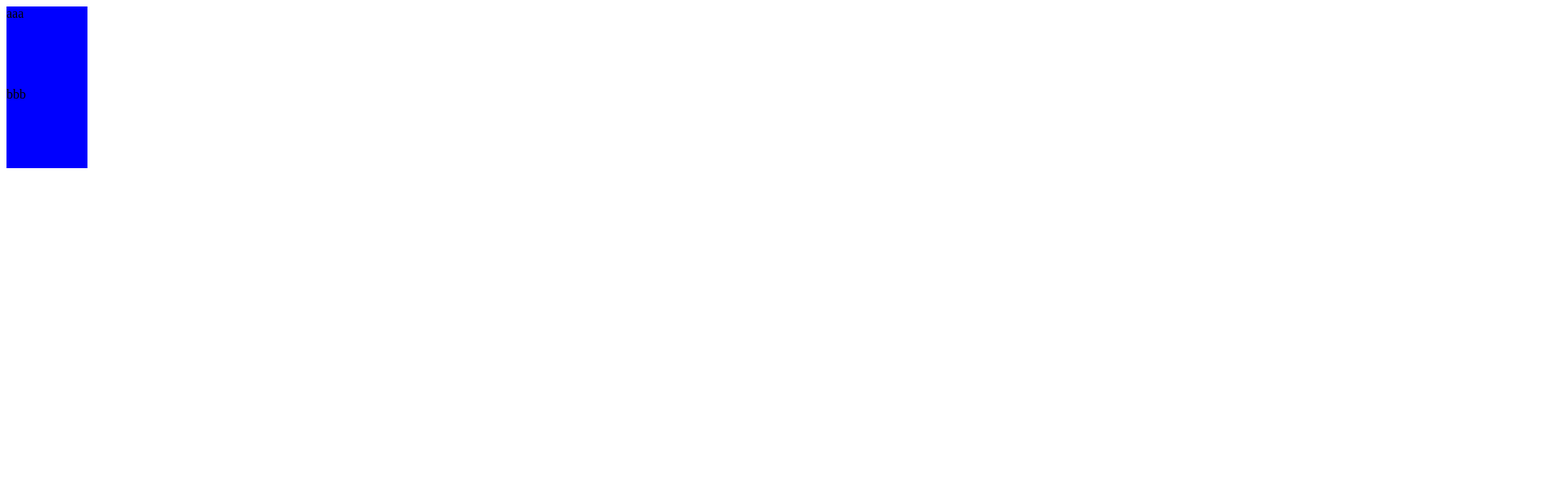
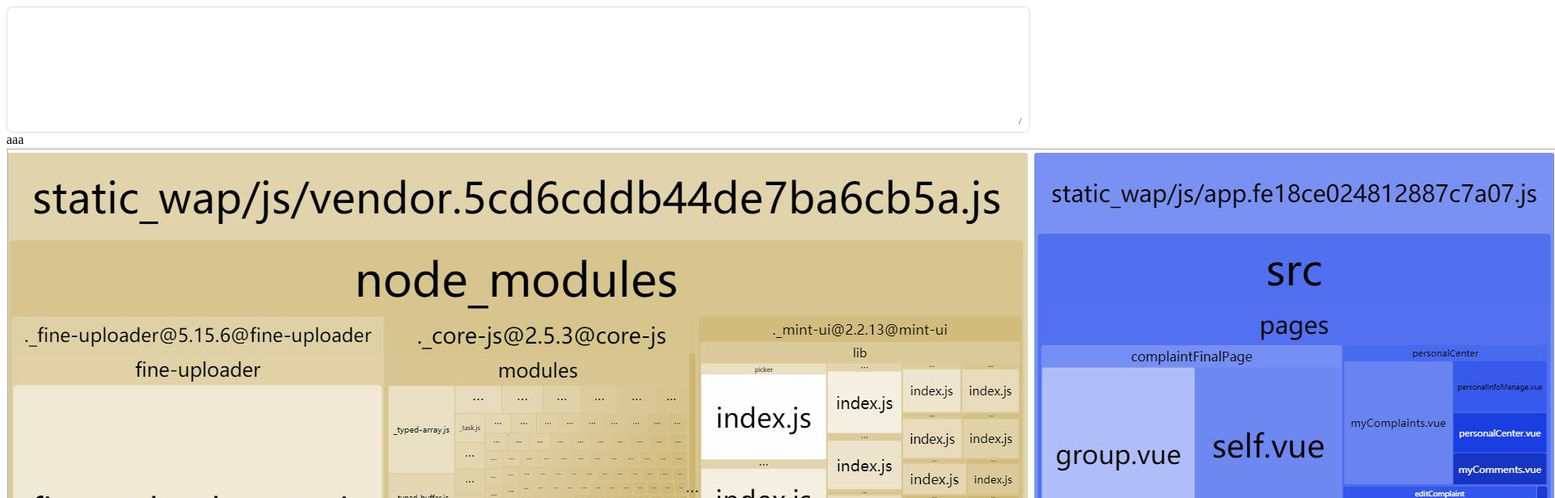
Before and after one commit to surahe/webpack_config, a Vue app: page /#/async2 in a window 1280 px wide. Shown: the top 616 px of the page at 81% size, 1920 px wide, since content can reach past the window. Built offline with nearby package versions, Linux system fonts and the light colour scheme.

Commit message:
添加异步加载代码

```diff
--- /dev/null
+++ b/src/assets/main.scss
@@ -0,0 +1,3 @@
+.append {
+  color: #fff;
+}
--- a/src/main.js
+++ b/src/main.js
@@ -1,8 +1,11 @@
 import Vue from 'vue'
 import editor from './vue/app.vue'
+
+import router from './router'
 
 /* eslint-disable no-new */
 new Vue({
   el: '#main',
-  render: h => h(editor)
+  render: h => h(editor),
+  router
 })
--- /dev/null
+++ b/src/router/index.js
@@ -0,0 +1,20 @@
+import Vue from 'vue'
+import Router from 'vue-router'
+
+Vue.use(Router)
+export const constantRouterMap = [
+  {
+    path: '/async',
+    component: () => import('@/vue/async')
+  },
+  {
+    path: '/async2',
+    component: () => import('@/vue/async2')
+  }
+]
+
+export default new Router({
+  // mode: 'history', // require service support
+  scrollBehavior: () => ({ y: 0 }),
+  routes: constantRouterMap
+})
--- a/src/vue/a.vue
+++ b/src/vue/a.vue
@@ -1,11 +1,17 @@
 <template>
-  <div :class="$style.flexbox">
+  <div class="flexbox1">
     <TestComponent>aaa</TestComponent>
+    <div>
+      <img src="../assets/icon.jpg">
+    </div>
   </div>
 </template>
 
 <script>
 import TestComponent from './component'
+
+var url = process.env.BASE_API
+console.log(url)
 export default {
   components: {
     TestComponent
@@ -14,7 +20,8 @@ export default {
 </script>
 
 <style module lang="scss">
-.flexbox {
-  display: flex;
+.flexbox1 {
+  color: red;
+  background: url('../assets/upload-logo.png');
 }
 </style>
--- a/src/vue/app.vue
+++ b/src/vue/app.vue
@@ -1,5 +1,6 @@
 <template>
   <div>
+    <RouterView />
     <TestA />
     <TestB />
   </div>
--- /dev/null
+++ b/src/vue/async.vue
@@ -0,0 +1,42 @@
+<template>
+  <div class="bottom-option">
+    <button class="button">
+      111
+    </button>
+    <button class="button confirm">
+      222
+    </button>
+  </div>
+</template>
+
+<script>
+export default {
+}
+</script>
+
+<style lang="scss">
+.bottom-option {
+  text-align: center;
+  button {
+    width: 120px;
+    height: 42px;
+    padding: 8px 0;
+    color: blue;
+    font-size: 17px;
+    line-height: 24px;
+    text-align: center;
+    border: 1px solid blue;
+    border-radius: 20px;
+    cursor: pointer;
+    &.confirm {
+      margin-left: 20px;
+      background: blue;
+      color: #fff;
+    }
+    &:hover {
+      background: #003B8B;
+      color: #fff;
+    }
+  }
+}
+</style>
--- /dev/null
+++ b/src/vue/async2.vue
@@ -0,0 +1,64 @@
+<template>
+  <div class="ts-textarea-wrapper">
+    <textarea class="ts-textarea" id="tsTextarea" cols="30" rows="8"></textarea>
+    <div class="text-num-container">
+      <span class="textarea-input-length" id="textareaInputLength"></span> / <span class="textarea-max-length" id="textareaMaxLength"></span>
+    </div>
+  </div>
+</template>
+
+<script>
+export default {
+}
+</script>
+
+<style lang="scss">
+.ts-textarea-wrapper {
+  position: relative;
+  padding-bottom: 20px;
+  border: 1px solid #e0e0e0;
+  border-radius: 8px;
+  .ts-textarea {
+    box-sizing: border-box;
+    width: 100%;
+    height: 120px;
+    margin-top: 10px;
+    padding: 0 10px;
+    font-size: 14px;
+    line-height: 20px;
+    border: none;
+    resize: none;
+    outline: 0;
+    &.placeholder {
+      color: gray;
+    }
+  }
+  .text-num-container {
+    position: absolute;
+    right: 10px;
+    bottom: 5px;
+    font-size: 12px;
+    color: #3F3F3F;
+  }
+  .textarea-input-length {
+    color: #000;
+    &.excee {
+      color:#FF4339;
+    }
+  }
+}
+
+@keyframes slideDown {
+  0% {
+    opacity: 0;
+    transform: translate3d(0, -10%, 0);
+  }
+  100% {
+    opacity: 100%;
+    transform: translate3d(0, 0, 0);
+  }
+}
+
+.transition-slide-down {
+}
+</style>
--- a/src/vue/b.vue
+++ b/src/vue/b.vue
@@ -1,5 +1,5 @@
 <template>
-  <div :class="$style.flexbox">
+  <div class="flexbox">
     <TestComponent>bbb</TestComponent>
   </div>
 </template>
--- a/src/vue/component.vue
+++ b/src/vue/component.vue
@@ -1,5 +1,5 @@
 <template>
-  <div :class="$style.container">
+  <div class="container">
     <slot />
   </div>
 </template>
```
Also changed, not shown: src/assets/upload-logo.png (added).
